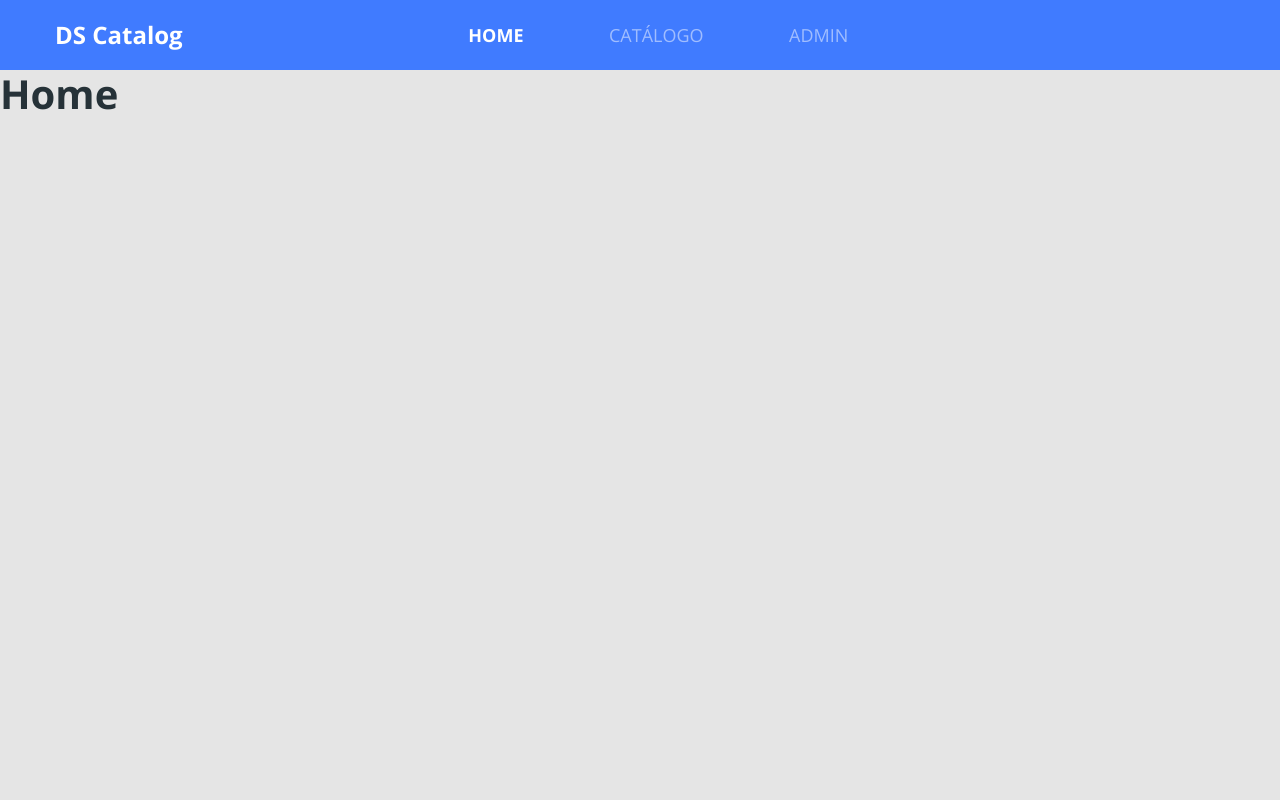
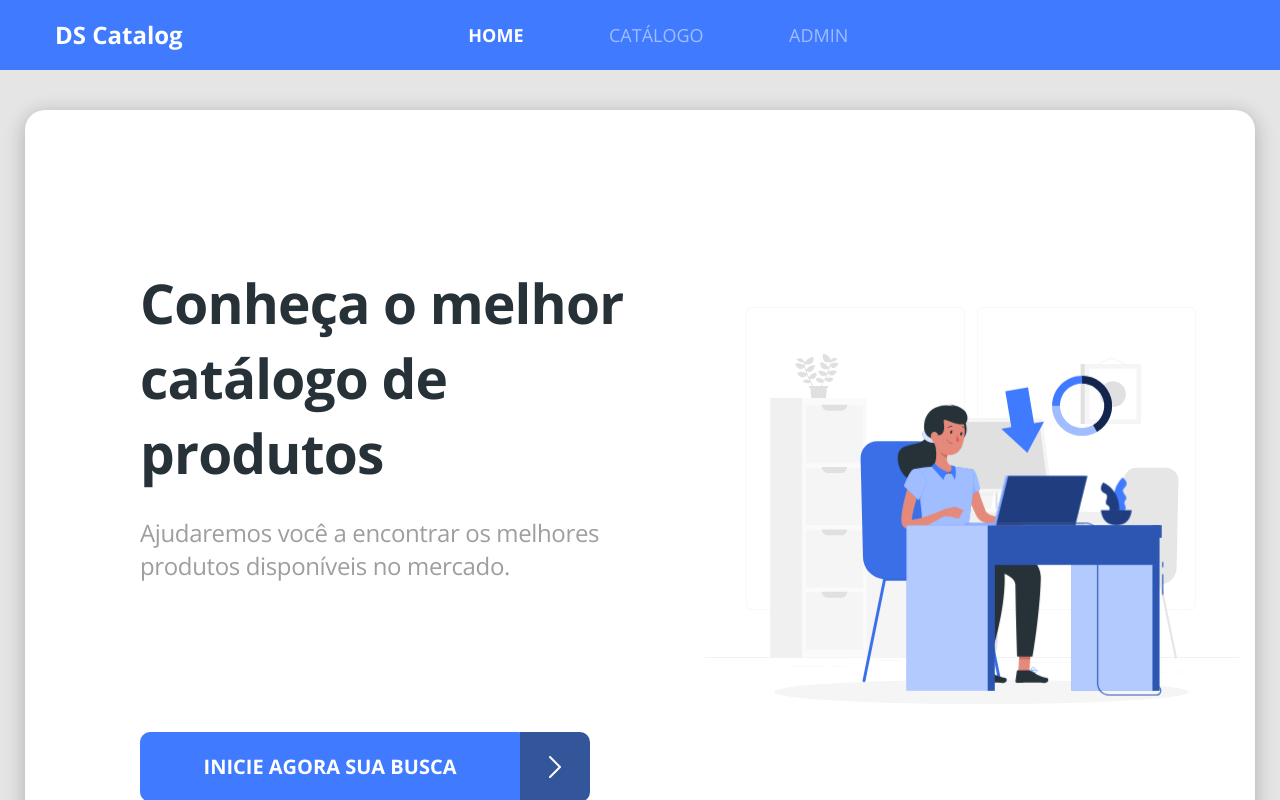
Before and after one commit to caue41/dscatalog-bootcamp-devsuperior, a React (Create React App) app in the folder front-web/: page / in a window 1280 px wide. Shown: the top 800 px of the page. Built offline with nearby package versions, Linux system fonts and the light colour scheme.

Commit message:
Home page

```diff
--- /dev/null
+++ b/front-web/src/core/components/ButtonIcon/index.tsx
@@ -0,0 +1,21 @@
+import { type } from 'os';
+import React from 'react';
+import { ReactComponent as ArrowIcon } from '../../assets/images/arrow.svg';
+import './styles.scss';
+
+type Props = {
+    text: string;
+}
+
+const ButtonIcon = ({ text }: Props) => (
+    <div className="d-flex">
+        <button className="btn btn-primary btn-icon">
+            <h5>{text}</h5>
+        </button>
+        <div className="btn-icon-content">
+            <ArrowIcon />
+        </div>
+    </div>
+);
+
+export default ButtonIcon;
--- /dev/null
+++ b/front-web/src/core/components/ButtonIcon/styles.scss
@@ -0,0 +1,15 @@
+.btn-icon {
+    height: 70px;
+    width: 380px;
+    border-radius: 10px 0 0 10px;
+    text-transform: uppercase;
+}
+
+.btn-icon-content {
+    background-color: #33569b;
+    width: 70px;
+    border-radius: 0px 10px 10px 0px;
+    display: flex;
+    align-items: center;
+    justify-content: center;
+}
--- a/front-web/src/pages/Home/index.tsx
+++ b/front-web/src/pages/Home/index.tsx
@@ -1,8 +1,27 @@
 import React from 'react';
+import { ReactComponent as MainImage } from '../../core/assets/images/main-image.svg';
+import ButtonIcon from '../../core/components/ButtonIcon';
+import { Link } from 'react-router-dom';
+import './styles.scss';
 
 const Home = () => (
-    <div>
-        <h1>Home</h1>
+    <div className="home-container">
+        <div className="row home-content">
+            <div className="col-6">
+                <h1 className="text-title">
+                    Conheça o melhor <br /> catálogo de produtos
+                    </h1>
+                <p className="text-subtitle">
+                    Ajudaremos você a encontrar os melhores <br /> produtos disponíveis no mercado.
+                </p>
+                <Link to="/catalog">
+                    <ButtonIcon text="inicie agora sua busca"/>
+                </Link>
+            </div>
+            <div className="col-6">
+                <MainImage className="main-image"/>
+            </div>
+        </div>
     </div>
 );
 
--- /dev/null
+++ b/front-web/src/pages/Home/styles.scss
@@ -0,0 +1,33 @@
+.home-container {
+    margin-top: 40px;
+    padding-left: 40px;
+    padding-right: 40px;
+}
+
+.home-content {
+    background-color: #FFF;
+    box-shadow: 0px 4px 20px rgba(0, 0, 0, 0.25);
+    border-radius: 20px;
+    padding-top: 155px;
+    padding-left: 100px;
+    padding-bottom: 150px;
+}
+
+.text-title {
+    font-size: 55px;
+    line-height: 75px;
+    letter-spacing: -0.015em;
+}
+
+.text-subtitle {
+    font-size: 24px;
+    line-height: 33px;
+    letter-spacing: -0.015em;
+    color: #9E9E9E;
+    padding-top: 26px;
+    margin-bottom: 150px;
+}
+
+.main-image {
+    width: 100%;
+}
```
Also changed, not shown: front-web/src/core/assets/images/arrow.svg (added), front-web/src/core/assets/images/main-image.svg (added).
